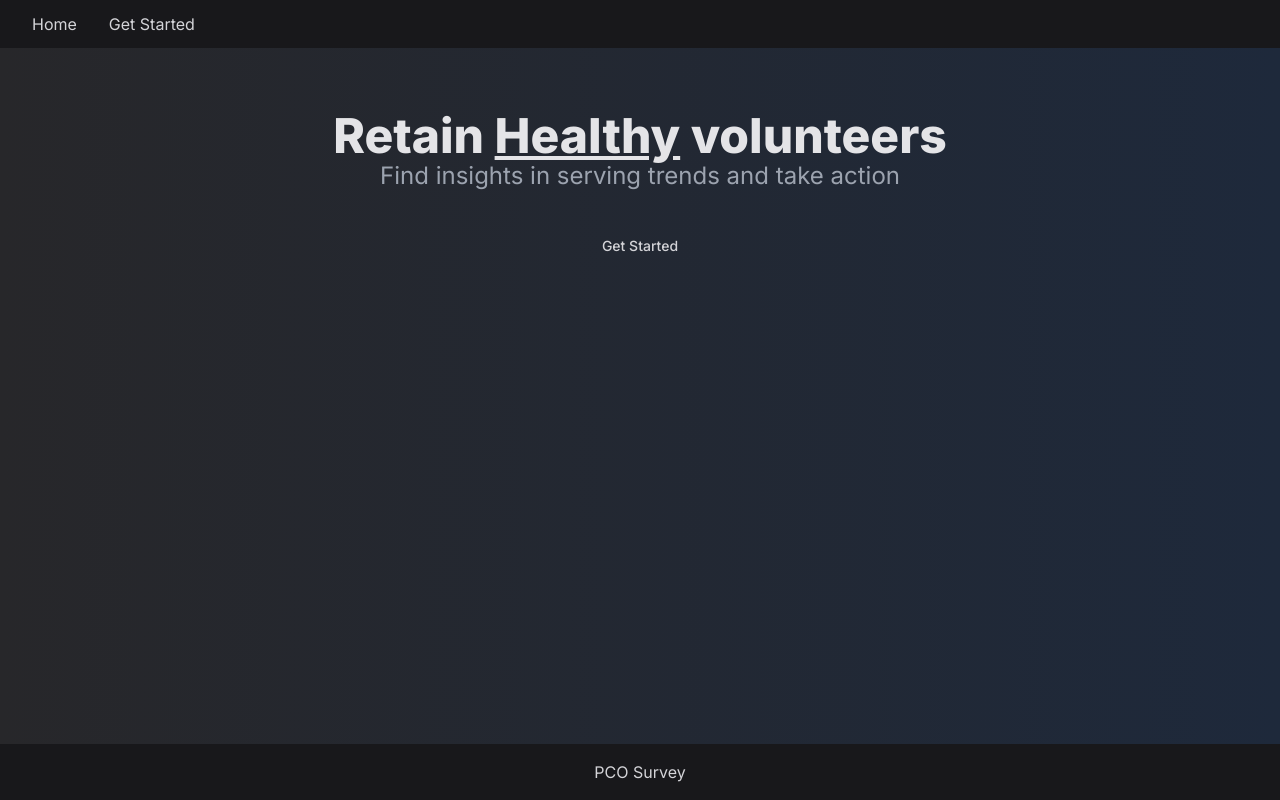
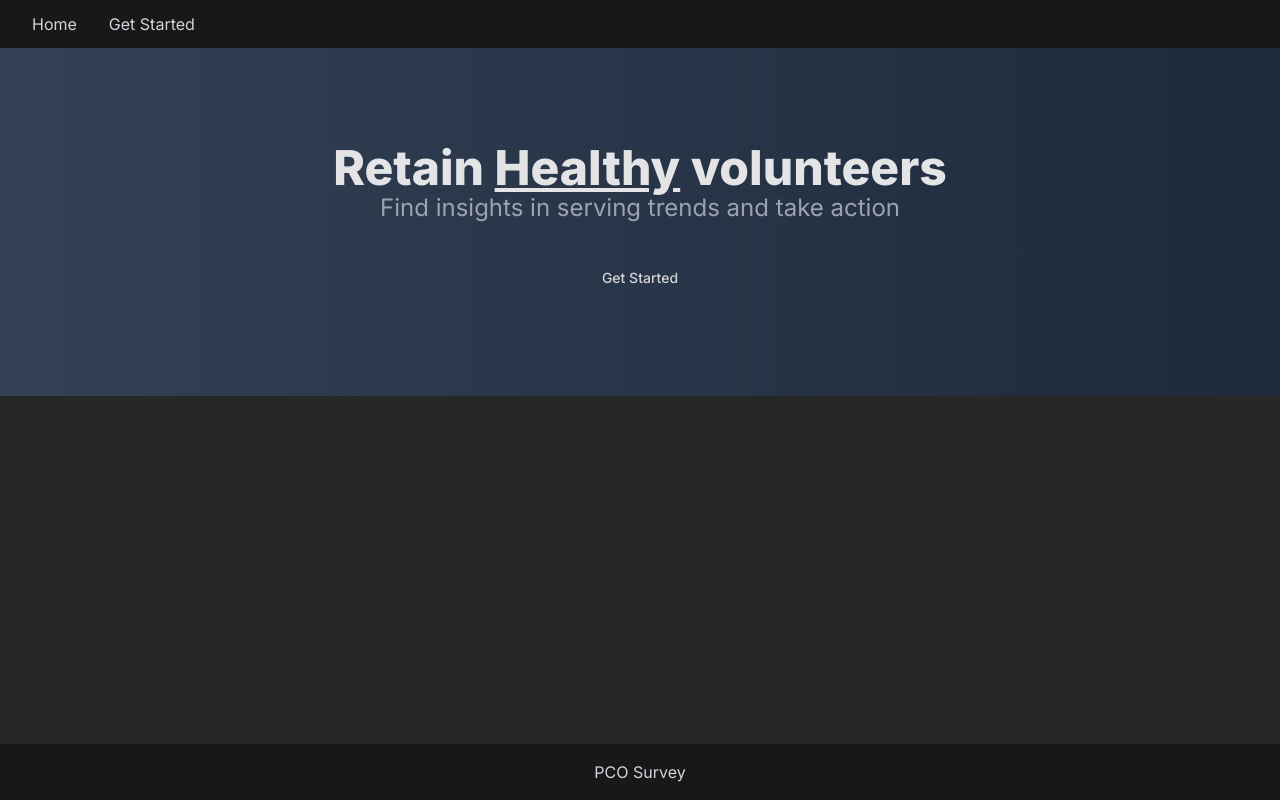
Before and after one commit to BStoller/PCOSurvey, a Next.js app: page / in a window 1280 px wide. Built offline with nearby package versions, Linux system fonts and the light colour scheme; no server answers.

Commit message:
adjust heading

```diff
--- a/app/page.tsx
+++ b/app/page.tsx
@@ -5,8 +5,8 @@ export const runtime = "edge";
 
 export default function Home() {
   return (
-    <div className="w-full h-full from-zinc-800 to-slate-800 bg-gradient-to-r">
-      <div className="container text-center mx-auto pt-16">
+    <div className="w-full h-1/2 from-slate-700 to-slate-800 bg-gradient-to-r flex items-center">
+      <div className="container text-center mx-auto max-h-fit">
         <h1 className="text-3xl md:text-5xl  text-zinc-200 font-extrabold">
           Retain <span className="underline">Healthy</span> volunteers
         </h1>
```
